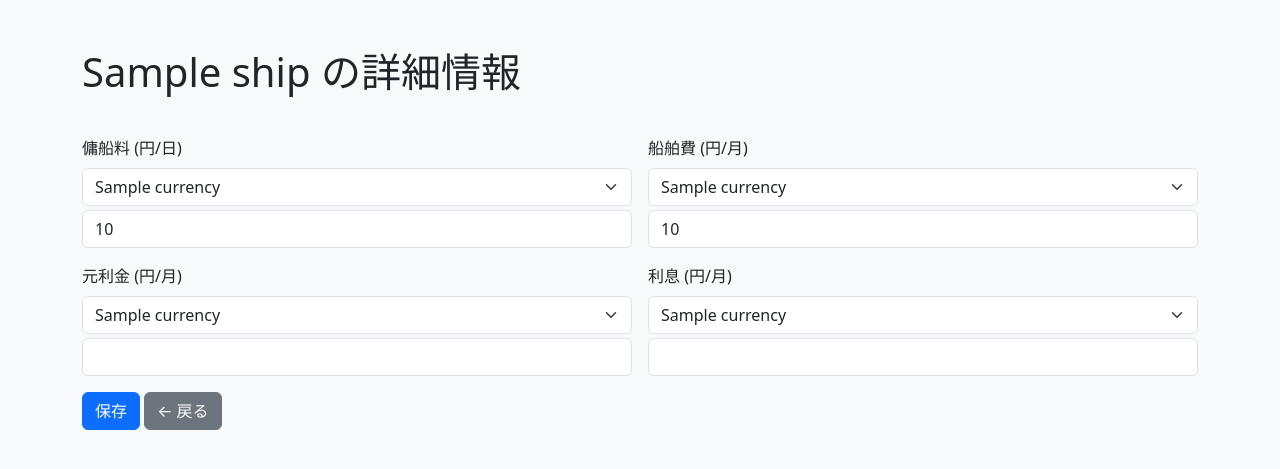
After one commit to ryota-suzuki-sampo/flask-demo-app, a Flask app: page /ships/1 in a window 1280 px wide. The commit adds this page. Shown: the top 469 px of the page. Run offline with Flask 3, Linux system fonts and the light colour scheme; a database or web service that is not in the repository returns one stand-in record (values such as "Sample title"); some libraries are stand-ins or nearby versions.

Commit message:
Ship Detail Suuport

```diff
--- a/app/main.py
+++ b/app/main.py
@@ -1,6 +1,7 @@
 from flask import Flask, render_template, request, redirect
 import os
 import psycopg2
+from flask import Flask, render_template, request, redirect, url_for
 
 app = Flask(__name__, template_folder="templates")
 
@@ -73,6 +74,67 @@ def list_ships():
 
     return render_template("ships.html", ships=ships, search=search, sort=sort, order=order, page=page, total_pages=total_pages)
 
+@app.route("/ships/<int:ship_id>")
+def ship_detail(ship_id):
+    with get_conn() as conn:
+        with conn.cursor() as cur:
+            cur.execute("SELECT ship_name FROM ships WHERE id = %s", (ship_id,))
+            ship = cur.fetchone()
+            if not ship:
+                return "Not Found", 404
+
+            cur.execute("SELECT id, name FROM currencies")
+            currencies = cur.fetchall()
+
+            cur.execute("""
+                SELECT charter_currency_id, charter_fee,
+                       ship_currency_id, ship_cost,
+                       repayment_currency_id, repayment,
+                       interest_currency_id, interest
+                FROM ship_details WHERE ship_id = %s
+            """, (ship_id,))
+            detail = cur.fetchone()
+
+    return render_template("ship_detail.html", ship_id=ship_id, ship_name=ship[0], currencies=currencies, detail=detail)
+
+@app.route("/ships/<int:ship_id>/update", methods=["POST"])
+def update_ship_detail(ship_id):
+    data = {
+        "charter_currency_id": request.form.get("charter_currency_id"),
+        "charter_fee": request.form.get("charter_fee"),
+        "ship_currency_id": request.form.get("ship_currency_id"),
+        "ship_cost": request.form.get("ship_cost"),
+        "repayment_currency_id": request.form.get("repayment_currency_id"),
+        "repayment": request.form.get("repayment"),
+        "interest_currency_id": request.form.get("interest_currency_id"),
+        "interest": request.form.get("interest")
+    }
+
+    with get_conn() as conn:
+        with conn.cursor() as cur:
+            cur.execute("SELECT id FROM ship_details WHERE ship_id = %s", (ship_id,))
+            exists = cur.fetchone()
+            if exists:
+                cur.execute("""
+                    UPDATE ship_details
+                    SET charter_currency_id = %s, charter_fee = %s,
+                        ship_currency_id = %s, ship_cost = %s,
+                        repayment_currency_id = %s, repayment = %s,
+                        interest_currency_id = %s, interest = %s
+                    WHERE ship_id = %s
+                """, (*data.values(), ship_id))
+            else:
+                cur.execute("""
+                    INSERT INTO ship_details (
+                        ship_id,
+                        charter_currency_id, charter_fee,
+                        ship_currency_id, ship_cost,
+                        repayment_currency_id, repayment,
+                        interest_currency_id, interest
+                    ) VALUES (%s, %s, %s, %s, %s, %s, %s, %s, %s)
+                """, (ship_id, *data.values()))
+
+    return redirect(url_for("ship_detail", ship_id=ship_id))
 if __name__ == "__main__":
     print("Starting app on port 5000...")
     app.run(host="0.0.0.0", port=5000)
--- /dev/null
+++ b/app/templates/ship_detail.html
@@ -0,0 +1,57 @@
+<!DOCTYPE html>
+<html>
+<head>
+    <meta charset="UTF-8">
+    <title>{{ ship_name }} 詳細</title>
+    <link href="https://cdn.jsdelivr.net/npm/bootstrap@5.3.3/dist/css/bootstrap.min.css" rel="stylesheet">
+</head>
+<body class="bg-light">
+<div class="container mt-5">
+    <h1>{{ ship_name }} の詳細情報</h1>
+    <form method="post" action="/ships/{{ ship_id }}/update" class="row g-3 mt-4">
+        {% set d = detail or [None]*8 %}
+        {% set currency_options = "" %}
+        {% for c in currencies %}
+            {% set currency_options = currency_options + "<option value='" + c[0]|string + "'>" + c[1] + "</option>" %}
+        {% endfor %}
+
+        {% macro currency_select(name, selected) -%}
+            <select name="{{ name }}" class="form-select">
+                {% for id, name in currencies %}
+                    <option value="{{ id }}" {% if selected == id %}selected{% endif %}>{{ name }}</option>
+                {% endfor %}
+            </select>
+        {%- endmacro %}
+
+        <div class="col-md-6">
+            <label class="form-label">傭船料 (円/日)</label>
+            {{ currency_select('charter_currency_id', d[0]) }}
+            <input type="number" step="0.01" name="charter_fee" value="{{ d[1] or '' }}" class="form-control mt-1">
+        </div>
+
+        <div class="col-md-6">
+            <label class="form-label">船舶費 (円/月)</label>
+            {{ currency_select('ship_currency_id', d[2]) }}
+            <input type="number" step="0.01" name="ship_cost" value="{{ d[3] or '' }}" class="form-control mt-1">
+        </div>
+
+        <div class="col-md-6">
+            <label class="form-label">元利金 (円/月)</label>
+            {{ currency_select('repayment_currency_id', d[4]) }}
+            <input type="number" step="0.01" name="repayment" value="{{ d[5] or '' }}" class="form-control mt-1">
+        </div>
+
+        <div class="col-md-6">
+            <label class="form-label">利息 (円/月)</label>
+            {{ currency_select('interest_currency_id', d[6]) }}
+            <input type="number" step="0.01" name="interest" value="{{ d[7] or '' }}" class="form-control mt-1">
+        </div>
+
+        <div class="col-12">
+            <button type="submit" class="btn btn-primary">保存</button>
+            <a href="/ships" class="btn btn-secondary">← 戻る</a>
+        </div>
+    </form>
+</div>
+</body>
+</html>
```
Also changed, not shown: app/templates/ships.html (+8 -6 lines).
